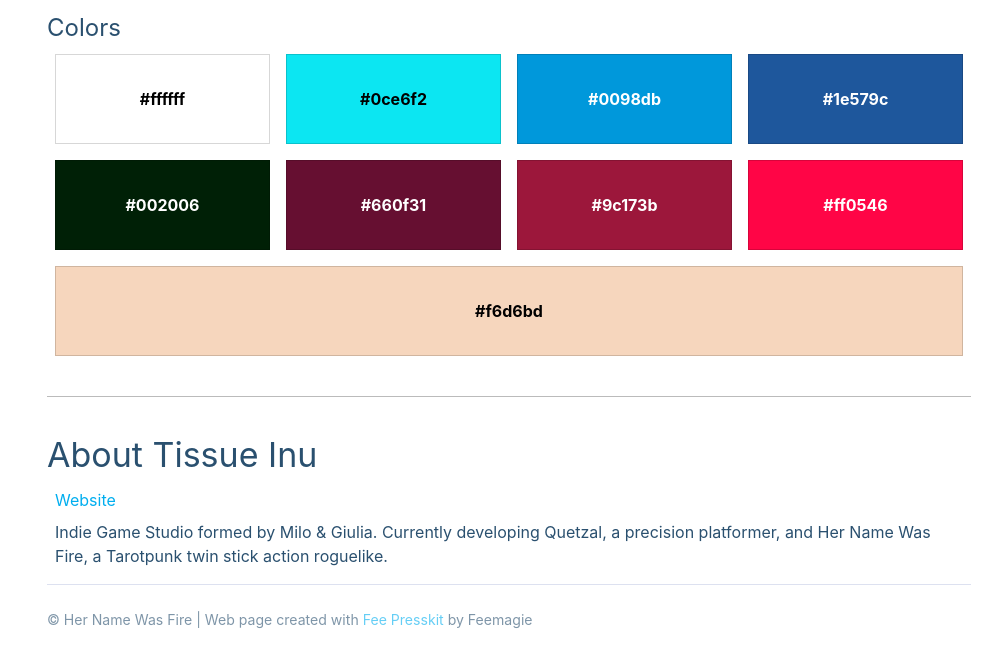
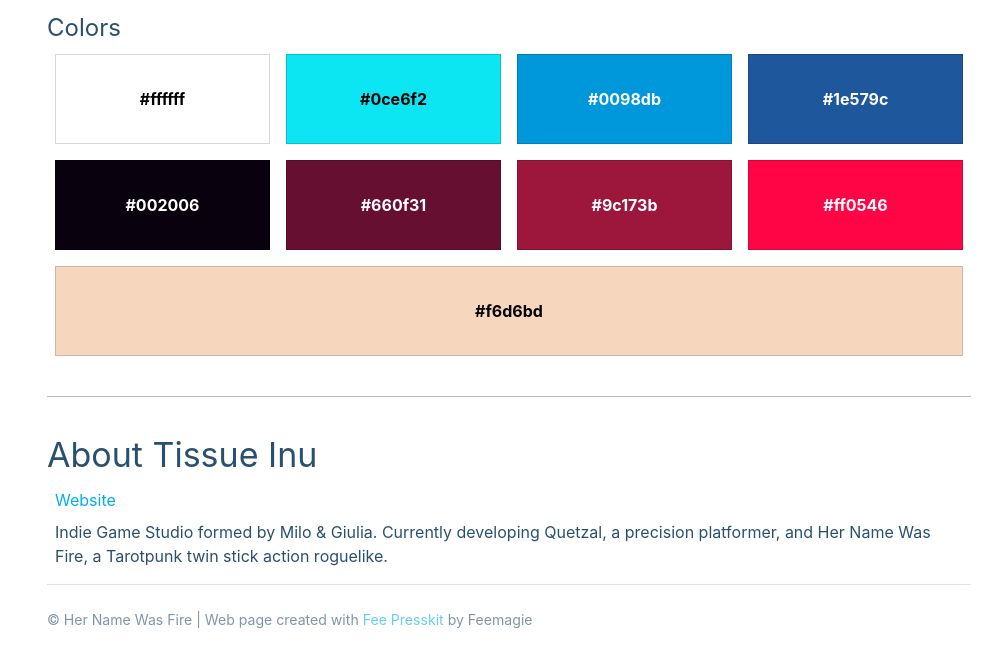
Before and after one commit to tissueinu/hnwf-presskit, a plain HTML site: page index.html in a window 1280 px wide. Shown: the part 5380-6042 px from the top of the page, without its empty margins (293-1280 px from the left). Drawn offline with Linux system fonts and the light colour scheme.

Commit message:
updated black color code

```diff
--- a/index.html
+++ b/index.html
@@ -45,7 +45,7 @@ data-styled.g11[id="sc-iCfMLu"]{content:"dWTInE,eHYmdR,dleDOv,eCAzTm,"}/*!sc*/
 .hnDcFW{margin:8px;padding:2em 0;min-width:200px;background-color:#0ce6f2;}/*!sc*/
 .hfIUKF{margin:8px;padding:2em 0;min-width:200px;background-color:#0098db;}/*!sc*/
 .dvmeIC{margin:8px;padding:2em 0;min-width:200px;background-color:#1e579c;}/*!sc*/
-.drePji{margin:8px;padding:2em 0;min-width:200px;background-color:#002006;}/*!sc*/
+.drePji{margin:8px;padding:2em 0;min-width:200px;background-color:#09010d;}/*!sc*/
 .ftzyfy{margin:8px;padding:2em 0;min-width:200px;background-color:#660f31;}/*!sc*/
 .cPcDSf{margin:8px;padding:2em 0;min-width:200px;background-color:#9c173b;}/*!sc*/
 .bRPinl{margin:8px;padding:2em 0;min-width:200px;background-color:#ff0546;}/*!sc*/
```
